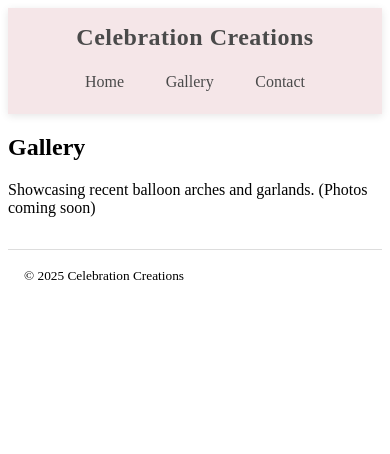
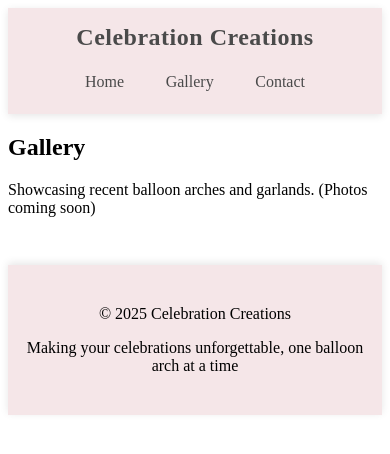
Before and after one commit to Zyncster/celebration-creations, a React (Vite) app: page /gallery in a window 390 px wide. Shown: the top 454 px of the page. Built offline with nearby package versions, Linux system fonts and the light colour scheme.

Commit message:
Styled footer

```diff
--- a/src/components/Footer.css
+++ b/src/components/Footer.css
@@ -0,0 +1,42 @@
+.footer {
+    background-color: #f5e6e8;
+    padding: 2rem;
+    margin-top: 4rem;
+    box-shadow: 0 -2px 8px rgba(0, 0, 0, 0.1);
+}
+
+.footer-content {
+    max-width: 1200px;
+    margin: 0 auto;
+    text-align: center;
+}
+
+.footer.text {
+    color: #4a4a4a;
+    font-size: 0.95rem;
+    font-weight: 500;
+    margin: 0 0 0.5rem 0;
+}
+
+.footer-tagline {
+    color: #7a7a7a;
+    font-size: 0.85rem;
+    font-style: italic;
+    margin: 0;
+}
+
+/* Mobile responsive */
+@media (max-width: 768px) {
+    .footer {
+        padding: 1.5rem 1rem;
+        margin-top: 3rem;
+    }
+
+    .footer.text {
+        font-size: 0.9rem;
+    }
+
+    .footer-tagline {
+        font-size: 0.8rem;
+    }
+}
--- a/src/components/Footer.jsx
+++ b/src/components/Footer.jsx
@@ -1,7 +1,16 @@
+import './Footer.css'
+
 export default function Footer() {
     return (
-        <footer style={{ padding: "1rem", borderTop: "1px solid #ddd", marginTop: "2rem"}}>
-            <small>&copy; {new Date().getFullYear()} Celebration Creations</small>
+        <footer className="footer">
+            <div className="footer-content">
+                <p className="footer-text">
+                    &copy; {new Date().getFullYear()} Celebration Creations
+                </p>
+                <p className="footer-tagLine">
+                    Making your celebrations unforgettable, one balloon arch at a time
+                </p>
+            </div>
         </footer>
     );
 }
```
